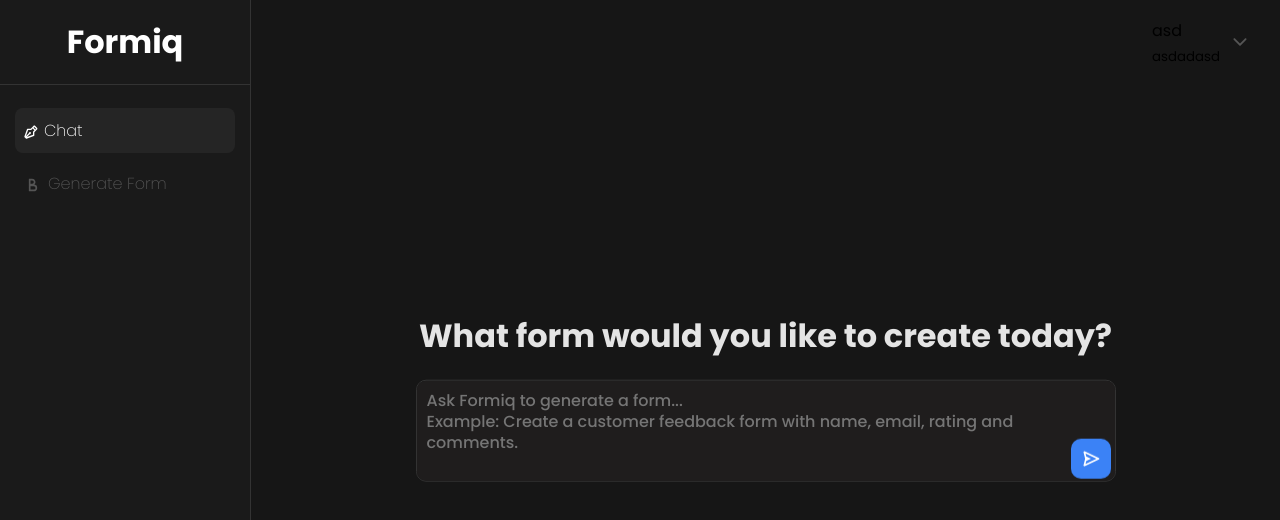
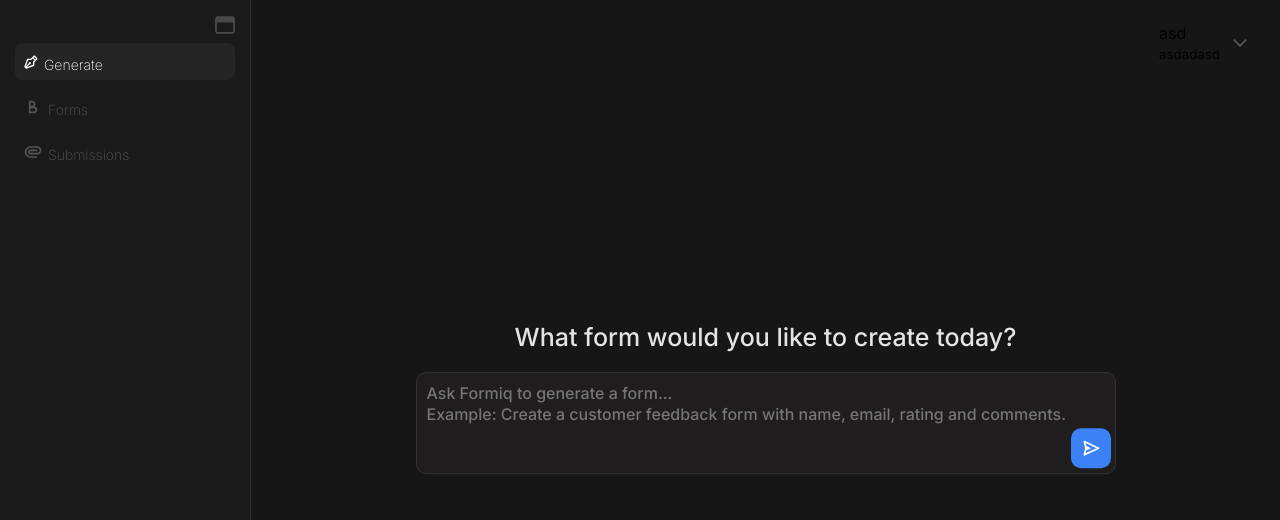
Before and after one commit to Ayush-may/ai-form-generator, a Next.js app: page / in a window 1280 px wide. Shown: the top 520 px of the page. Built offline with nearby package versions, Linux system fonts and the light colour scheme.

Commit message:
workingo on the user's auth login and signup system.

```diff
--- /dev/null
+++ b/src/app/api/users/login/route.ts
@@ -0,0 +1,48 @@
+import { prisma } from '@/libs/prisma';
+import { NextResponse } from 'next/server';
+import bcrypt from "bcrypt"
+import { LoginBody } from '@/types/user';
+import jwt from "jsonwebtoken"
+
+export async function POST(request: Request) {
+    try {
+        const body: LoginBody = await request.json();
+
+        const isUserExist = await prisma.user.findUnique({ where: { email: body.email } });
+
+        if (!isUserExist) {
+            return NextResponse.json({
+                status: 400,
+                message: "User is doesnt exist",
+            }, { status: 400 })
+        }
+
+        const isVerified = await bcrypt.compare(body.password, isUserExist.password);
+
+        if (!isVerified) {
+            return NextResponse.json({
+                status: 400,
+                message: "Wrong password",
+            }, { status: 400 })
+        }
+
+        const token = jwt.sign({
+            userID: isUserExist.id,
+            email: body.email,
+            username: isUserExist.username,
+        }, String(process.env["SECRET_KEY"]));
+
+        return NextResponse.json({
+            status: 400,
+            token,
+            message: "user signed in!"
+        }, { status: 200 })
+
+    } catch (error) {
+        console.error('An error occurred:', error);
+        return NextResponse.json({
+            status: 500,
+            message: 'An internal server error has occurred'
+        }, { status: 500 });
+    }
+}
--- /dev/null
+++ b/src/app/api/users/route.ts
@@ -0,0 +1,57 @@
+import { CreateUserBody } from '@/types/user';
+import { NextResponse } from 'next/server';
+import bcrypt from "bcrypt"
+import { prisma } from '@/libs/prisma';
+
+// not in use right now
+export async function GET(request: Request) {
+    try {
+        return NextResponse.json({
+            message: 'This is a simple GET route for Next.js'
+        });
+    } catch (error) {
+        console.error('An error occurred:', error);
+        return NextResponse.json({
+            status: 500,
+            message: 'An internal server error has occurred'
+        }, { status: 500 });
+    }
+}
+
+// creates new user
+export async function POST(request: Request) {
+    try {
+
+        const body: CreateUserBody = await request.json();
+        const isUserExist = await prisma.user.findUnique({ where: { email: body.email } });
+
+        if (isUserExist) {
+            return NextResponse.json({
+                status: 409,
+                message: "User is already exist",
+            }, { status: 409 })
+        }
+
+        const hashedPassword = await bcrypt.hash(body.password, 10);
+        const newUser = await prisma.user.create({
+            data: {
+                email: body.email,
+                password: hashedPassword,
+                username: body.username
+            }
+        });
+
+        return NextResponse.json({
+            status: 200,
+            message: newUser,
+        }, { status: 200 })
+
+    } catch (error) {
+
+        return NextResponse.json({
+            status: 500,
+            message: error
+        }, { status: 500 });
+
+    }
+}
--- a/src/app/globals.css
+++ b/src/app/globals.css
@@ -1,21 +1,21 @@
-@import url('https://fonts.googleapis.com/css2?family=Poppins:ital,wght@0,100;0,200;0,300;0,400;0,500;0,600;0,700;0,800;0,900;1,100;1,200;1,300;1,400;1,500;1,600;1,700;1,800;1,900&display=swap');
-
+/* @import url('https://fonts.googleapis.com/css2?family=Poppins:ital,wght@0,100;0,200;0,300;0,400;0,500;0,600;0,700;0,800;0,900;1,100;1,200;1,300;1,400;1,500;1,600;1,700;1,800;1,900&display=swap'); */
+@import url('https://fonts.googleapis.com/css2?family=Inter:ital,opsz,wght@0,14..32,100..900;1,14..32,100..900&family=Poppins:ital,wght@0,100;0,200;0,300;0,400;0,500;0,600;0,700;0,800;0,900;1,100;1,200;1,300;1,400;1,500;1,600;1,700;1,800;1,900&display=swap');
 /* ------------- */
 
 :root {
     /* global */
-    --bg-color: #ffffff;
+    --bg-color: #f3f4f6;
     --text-color: #111111;
-    --border-color: #D9D9D9;
+    --border-color: #e5e7eb;
 
     /* cards / containers */
-    --card-bg: #ffffff;
+    --card-bg: #f9fafb;
 
     /* hover */
-    --hover-bg: #f5f5f5;
+    --hover-bg: #eef0f2;
 
     /* sidebar */
-    --sidebar-bg: #ffffff;
+    --sidebar-bg: #f5f6f8;
     --sidebar-font: #555555;
     --sidebar-active-font: #006894;
     --sidebar-active-link: #0068941A;
@@ -24,8 +24,8 @@
     --primary-color: #006894;
 
     /* input/textarea */
-    --input-bg: #ffffff;
-    --input-border: #d4d4d4;
+    --input-bg: #f8f8f8;
+    --input-border: #d1d5db;
     --input-focus: #4f46e5;
 }
 
@@ -48,6 +48,8 @@
     --sidebar-hover-font: #ffffff;
     --sidebar-active-font: #ffffff;
     --sidebar-active-link: #2f2f2f88;
+    --sidebar-close-btn: #484848;
+    --sidebar-close-btn--hover: #48484849;
 
     /* buttons / accent */
     --primary-color: #3b82f6;
@@ -64,7 +66,8 @@
     margin: 0;
     padding: 0;
     box-sizing: border-box;
-    font-family: "Poppins", sans-serif !important;
+    /* font-family: "Poppins", sans-serif !important; */
+    font-family: "Inter", sans-serif !important;
 }
 
 body {
--- a/src/components/Sidebar.tsx
+++ b/src/components/Sidebar.tsx
@@ -5,9 +5,10 @@ import { useState } from "react";
 import '@/styles/sidebar.css'
 import { usePathname } from "next/navigation";
 import { HiHome } from "react-icons/hi";
-import { BiChat, BiHomeAlt, BiPen } from "react-icons/bi";
+import { BiChat, BiDesktop, BiHomeAlt, BiPaperclip, BiPen } from "react-icons/bi";
 import { CgFormatBold } from "react-icons/cg";
 import { BsChat } from "react-icons/bs";
+import { FaRegWindowMaximize } from "react-icons/fa";
 
 type SidebarProp = {
     toggleSide: boolean,
@@ -30,21 +31,29 @@ const Sidebar = ({ toggleSide, setToggleSide }: SidebarProp) => {
             <div className='sidebar left-sidebar'>
 
                 <div className="side-header">
-                    Formiq
+                    <FaRegWindowMaximize className="side-header-icon" size={30} />
                 </div>
+
 
                 <div className="sidebar-links">
                     <ul>
                         <li>
                             <Link href={"/"} className={getActiveClass(isActive === "/")} >
                                 <BiPen size={16} className="icon" />
-                                Chat
+                                Generate
                             </Link>
                         </li>
                         <li>
                             <Link href={"/generate-form"} className={getActiveClass(isActive === "/generate-form")} >
                                 <CgFormatBold className="icon" />
-                                Generate Form
+                                Forms
+                                {/* Generate Form */}
+                            </Link>
+                        </li>
+                        <li>
+                            <Link href={"/generate-form"} className={getActiveClass(isActive === "/generate-form")} >
+                                <BiPaperclip className="icon" />
+                                Submissions
                             </Link>
                         </li>
                     </ul>
--- a/src/styles/ChatComponent.css
+++ b/src/styles/ChatComponent.css
@@ -9,7 +9,8 @@
 .__chat-compo--header {
     text-align: center;
     color: var(--text-color);
-    font-size: 2rem;
+    font-size: 25px;
+    font-weight: 500;
 }
 
 .__chat-compo-textarea-container {
--- a/src/styles/sidebar.css
+++ b/src/styles/sidebar.css
@@ -44,19 +44,34 @@
     display: flex;
     justify-content: center;
     align-items: center;
-    padding: 0 10px;
-    height: 85px;
-    border-bottom: 1px solid var(--border-color);
-    font-size: 2rem;
+    padding: 10px 10px;
+    /* height: 85px; */
+    /* border-bottom: 1px solid var(--border-color); */
+    /* font-size: 2rem; */
     font-weight: bold;
     color: var(--sidebar-active-font);
-    /* font-style: ; */
+    position: relative;
 }
 
-/* .sidebar-img {
-    padding: 20px;
-    position: relative;
-} */
+.side-header-icon {
+    position: absolute;
+    right: 10px;
+    top: 10px;
+    font-weight: lighter;
+    color: var(--sidebar-close-btn);
+    cursor: pointer;
+    /* width: 20px;
+    height: 20px; */
+    /* border: 1px solid red; */
+    padding: 5px;
+    transition: all ease 200ms;
+    border-radius: 10px;
+}
+
+.side-header-icon:hover {
+    background-color: var(--sidebar-close-btn--hover);
+}
+
 
 .sidebar.open .sidebar-img {
     text-align: left;
@@ -91,10 +106,10 @@
 .sidebar-links ul li a {
     display: flex;
     align-items: center;
-    padding: 10px 8px;
+    padding: 7px 8px;
     color: #555555;
     text-decoration: none;
-    font-size: 16px;
+    font-size: 14px;
     font-weight: 200;
     justify-content: flex-start;
     margin: 8px 0;
--- /dev/null
+++ b/src/types/user.ts
@@ -0,0 +1,10 @@
+export type CreateUserBody = {
+    email: string,
+    password: string,
+    username: string,
+}
+
+export type LoginBody = {
+    email: string,
+    password: string,
+}
```
Also changed, not shown: 1 other file (tests, documents, lock files or other folders).
